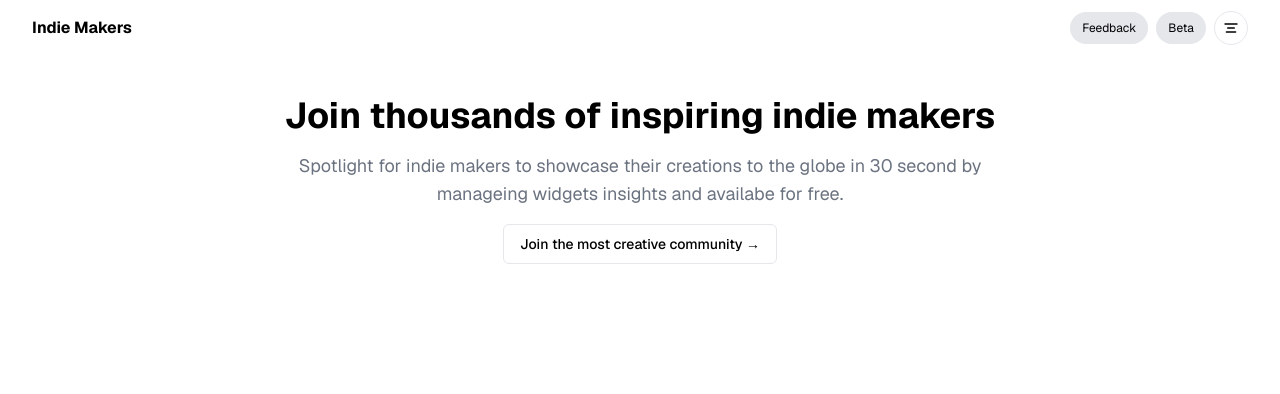
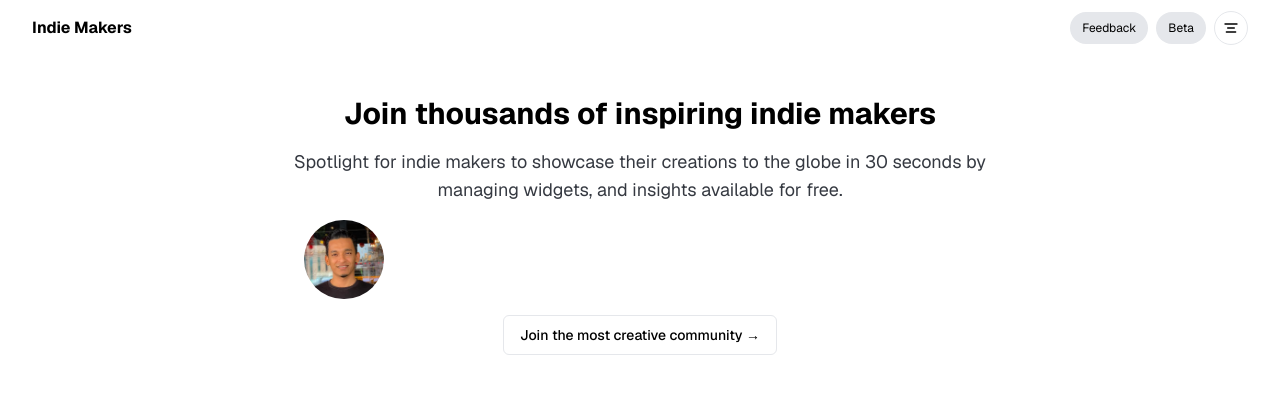
Before and after one commit to rejaulkariim/indie-makers, a Next.js app: page / in a window 1280 px wide. Shown: the top 394 px of the page. Built offline with nearby package versions, Linux system fonts and the light colour scheme; no server answers.

Commit message:
fix: fix type error and some styles

```diff
--- a/components/shared/Hero.tsx
+++ b/components/shared/Hero.tsx
@@ -1,21 +1,40 @@
 import { Button } from '@/components/ui/button';
+import Image from 'next/image';
 import Link from 'next/link';
+import MaxWidthWrapper from './MaxWidthWrapper';
 
 const Hero = () => {
   return (
     <section className="mt-10">
+      <MaxWidthWrapper>
         <div className="text-center max-w-3xl mx-auto space-y-4">
-        <h1 className="text-4xl font-bold">
+          <h1 className="text-3xl font-bold">
             Join thousands of inspiring indie makers
           </h1>
-        <p className="text-lg text-muted-foreground">
-          Spotlight for indie makers to showcase their creations to the globe in
-          30 second by manageing widgets insights and availabe for free.
+          <p className="text-lg text-foreground/80">
+            Spotlight for indie makers to showcase their creations to the globe
+            in 30 seconds by managing widgets, and insights available for free.
           </p>
+
+          <div className="max-w-2xl mx-auto flex flex-wrap gap-4">
+            <Image
+              src="/rejaul.png"
+              height={80}
+              width={80}
+              alt="users"
+              priority
+              className="rounded-full"
+            />
+          </div>
+          <div className="mt-10">
             <Button variant="outline" asChild>
-          <Link href="/register">Join the most creative community &rarr;</Link>
+              <Link href="/register">
+                Join the most creative community &rarr;
+              </Link>
             </Button>
           </div>
+        </div>
+      </MaxWidthWrapper>
     </section>
   );
 };
--- a/components/shared/avaters/UserAvaters.tsx
+++ b/components/shared/avaters/UserAvaters.tsx
@@ -1,7 +1,4 @@
-import { useCurrentUser } from "@/lib/auth";
-
 const UserAvaters = () => {
-    const currentUser = await useCurrentUser()
   return <div>UserAvaters</div>;
 };
 
--- a/components/shared/button/LoginButton.tsx
+++ b/components/shared/button/LoginButton.tsx
@@ -1,27 +1,12 @@
 'use client';
+
 import { Button } from '@/components/ui/button';
-import { SplineIcon } from 'lucide-react';
 import { signIn } from 'next-auth/react';
-import { useState } from 'react';
 
 const LoginButton = () => {
-  const [isGoogleLoading, setIsGoogleLoading] = useState(false);
   return (
-    <Button
-      type="button"
-      className="w-full"
-      onClick={() => {
-        setIsGoogleLoading(true);
-        signIn('google');
-      }}
-      disabled={isGoogleLoading}
-    >
-      {isGoogleLoading ? (
-        <SplineIcon className="mr-2 h-4 w-4 animate-spin" />
-      ) : (
-        ''
-      )}{' '}
-      Google
+    <Button onClick={() => signIn('google')} className="w-full">
+      Login with google
     </Button>
   );
 };
```
Lines whose indentation alone changed are shown as unchanged.
